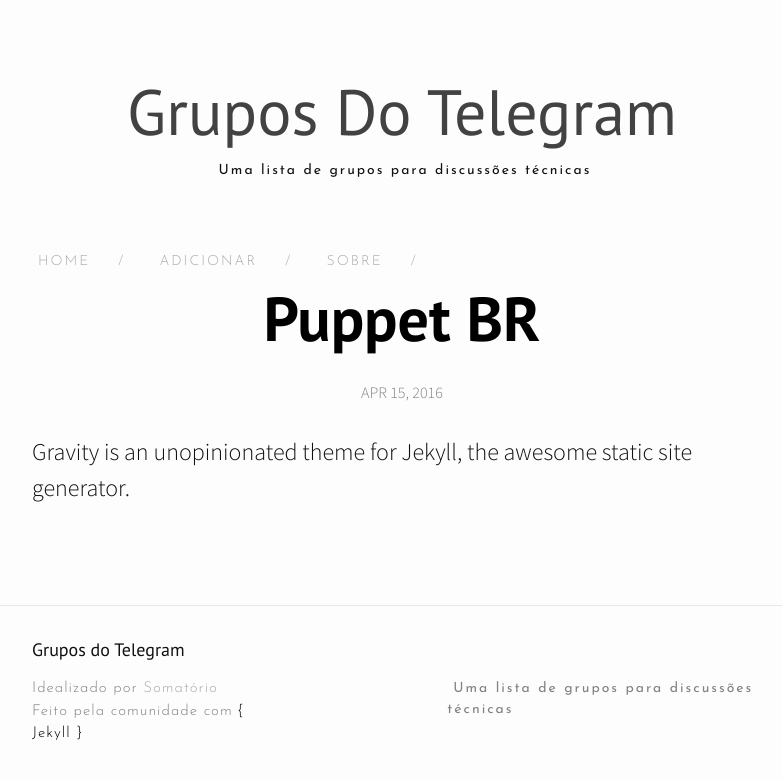
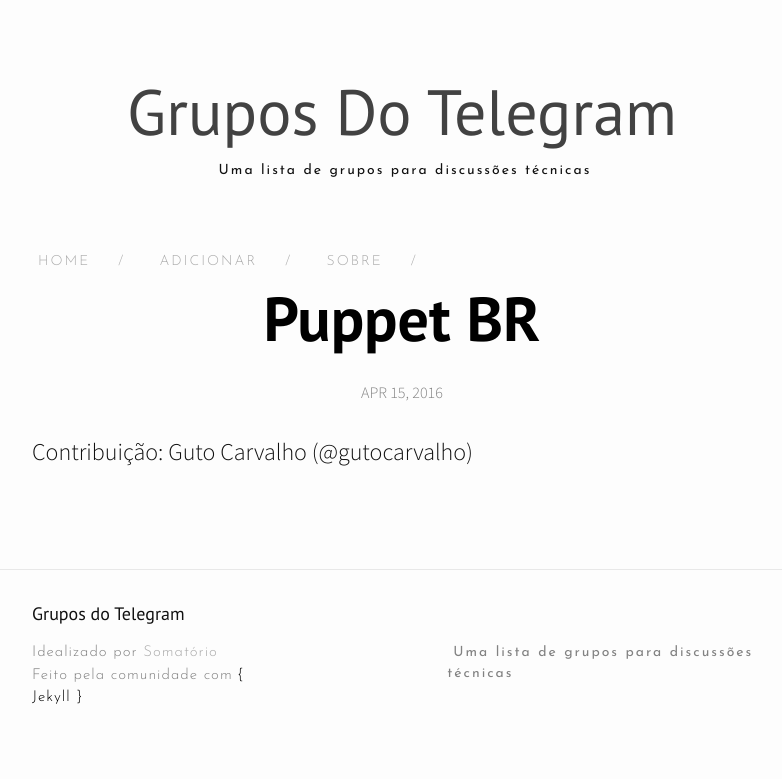
Before and after one commit to listatelegram/listatelegram.github.io, a Jekyll site: the page built from _posts/2016-04-15-puppet-br.markdown, in a window 1280 px wide. Shown: the top 779 px of the page, without its empty margins (238-1020 px from the left). Built offline with Jekyll 4.4.1, drawn with Linux system fonts in a browser that asks for light colours; nearby versions of some CDN libraries.

```diff
--- a/_posts/2016-04-15-docker-br.markdown
+++ b/_posts/2016-04-15-docker-br.markdown
@@ -4,4 +4,4 @@
 categories: jekyll update
 link-telegram: https://telegram.me/dockerbr
 ---
-Gravity is an unopinionated theme for Jekyll, the awesome static site generator.
+Colaboração: Rafael Gomes (@gomex)
--- a/_posts/2016-04-15-puppet-br.markdown
+++ b/_posts/2016-04-15-puppet-br.markdown
@@ -2,5 +2,6 @@
 layout: post
 title:  "Puppet BR"
 categories: jekyll update
+link-telegram: https://telegram.me/puppetbr
 ---
-Gravity is an unopinionated theme for Jekyll, the awesome static site generator.
+Contribuição: Guto Carvalho (@gutocarvalho)
```
